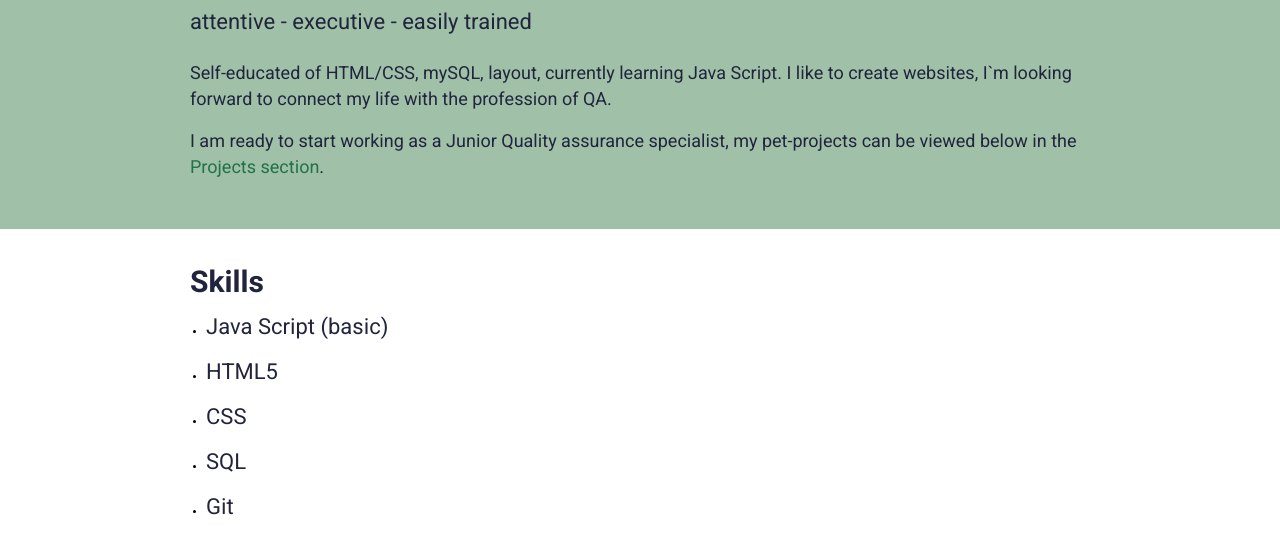
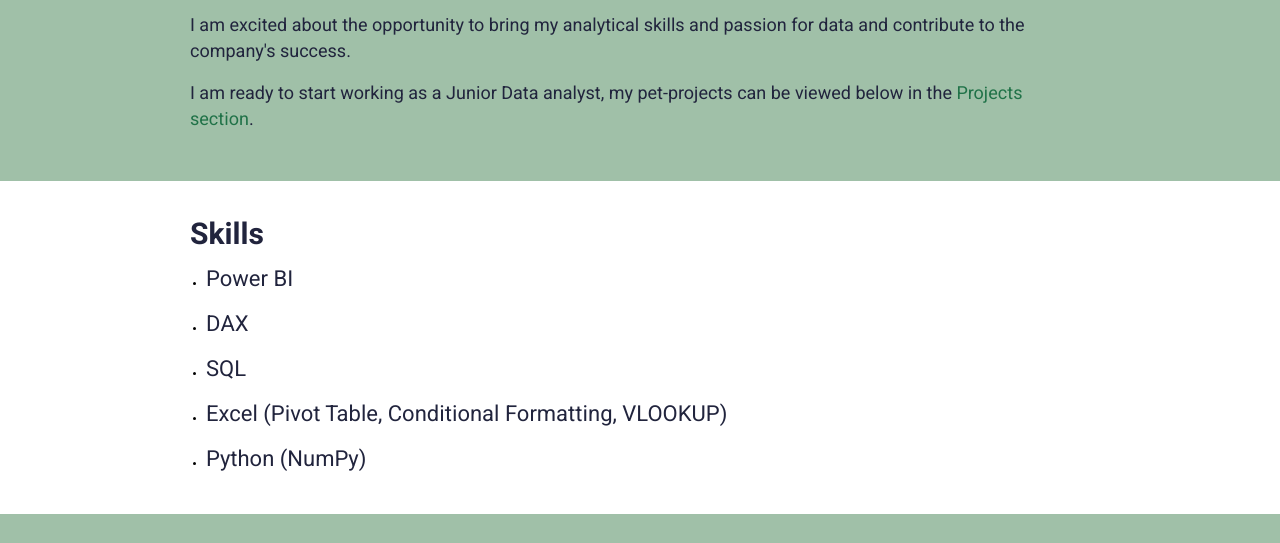
Before and after one commit to Iryna-Petruk/cv, a plain HTML site: page index.html in a window 1280 px wide. Shown: the part 723-1266 px from the top of the page. Drawn offline with Linux system fonts and the light colour scheme.

Commit message:
Update index.html

```diff
--- a/index.html
+++ b/index.html
@@ -41,7 +41,7 @@
         <section class="main">
             <div class="container">
                 <div class="main-name">
-                    <h2 class="caption">Hi, I am Iryna, <span>Junior</span> Quality assurance specialist</h2>
+                    <h2 class="caption">Hi, I am Iryna, <span>Junior</span> Data analyst</h2>
 
                     <!-- button  -->
                     <a href="resume/Petruk_CV.docx" download="">
@@ -58,8 +58,8 @@
             <div class="container">
                 <h2 class="sub_caption">About</h2>
                 <p class="caption_box">attentive - executive - easily trained</p>
-                <p class="text18">Self-educated of HTML/CSS, mySQL, layout, currently learning Java Script. I like to create websites, I`m looking forward to connect my life with the profession of QA.</p>
-                <p class="text18">I am ready to start working as a Junior Quality assurance specialist, my pet-projects can be viewed below in the <a href="#projects">Projects section</a>.</p>
+                <p class="text18">I am excited about the opportunity to bring my analytical skills and passion for data and contribute to the company's success.</p>
+                <p class="text18">I am ready to start working as a Junior Data analyst, my pet-projects can be viewed below in the <a href="#projects">Projects section</a>.</p>
             </div>
         </section>
 
@@ -69,19 +69,19 @@
                 <h2 class="sub_caption">Skills</h2>
                 <ul class="skills-item">
                     <li>
-                        <p class="caption_box">Java Script (basic)</p>
+                        <p class="caption_box">Power BI</p>
                     </li>
                     <li>
-                        <p class="caption_box">HTML5</p>
-                    </li>
-                    <li>
-                        <p class="caption_box">CSS</p>
+                        <p class="caption_box">DAX</p>
                     </li>
                     <li>
                         <p class="caption_box">SQL</p>
                     </li>
                     <li>
-                        <p class="caption_box">Git</p>
+                        <p class="caption_box">Excel (Pivot Table, Conditional Formatting, VLOOKUP)</p>
+                    </li>
+                    <li>
+                        <p class="caption_box">Python (NumPy)</p>
                     </li>
                 </ul>
             </div>
```
